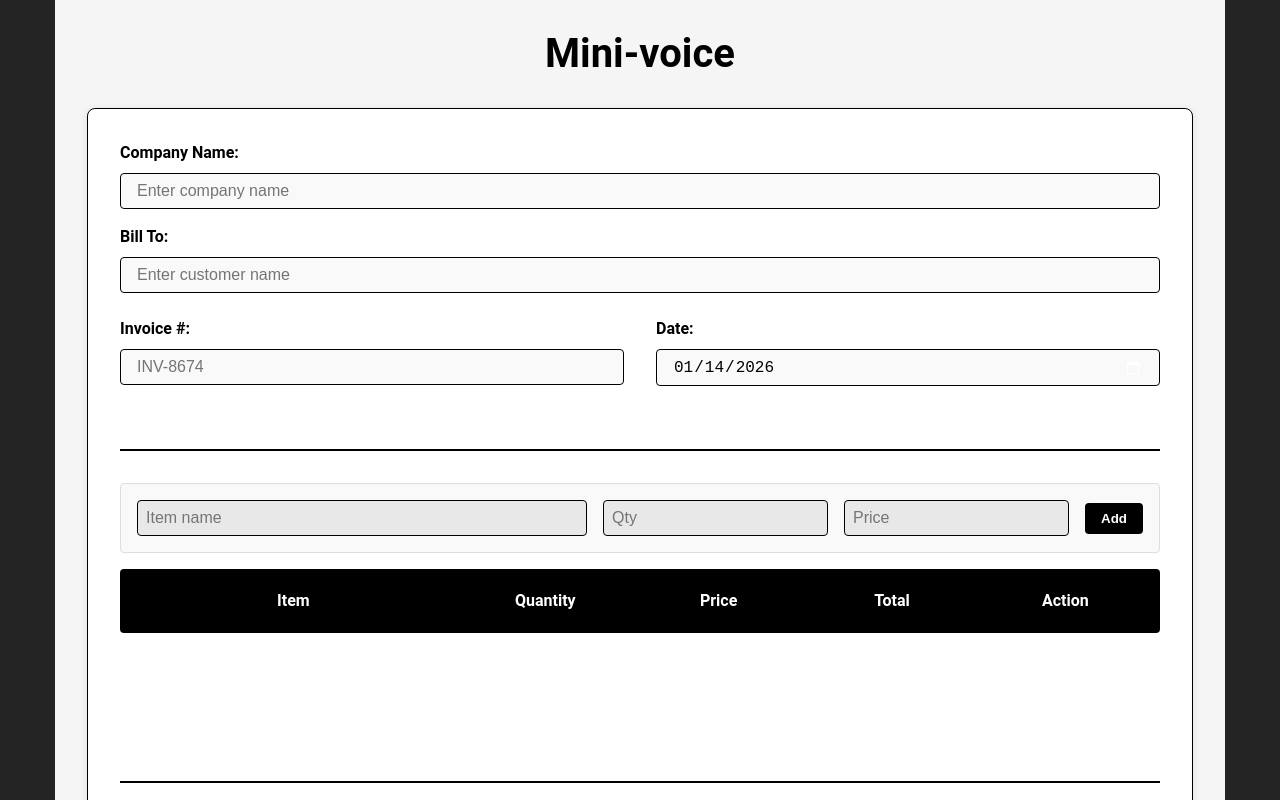
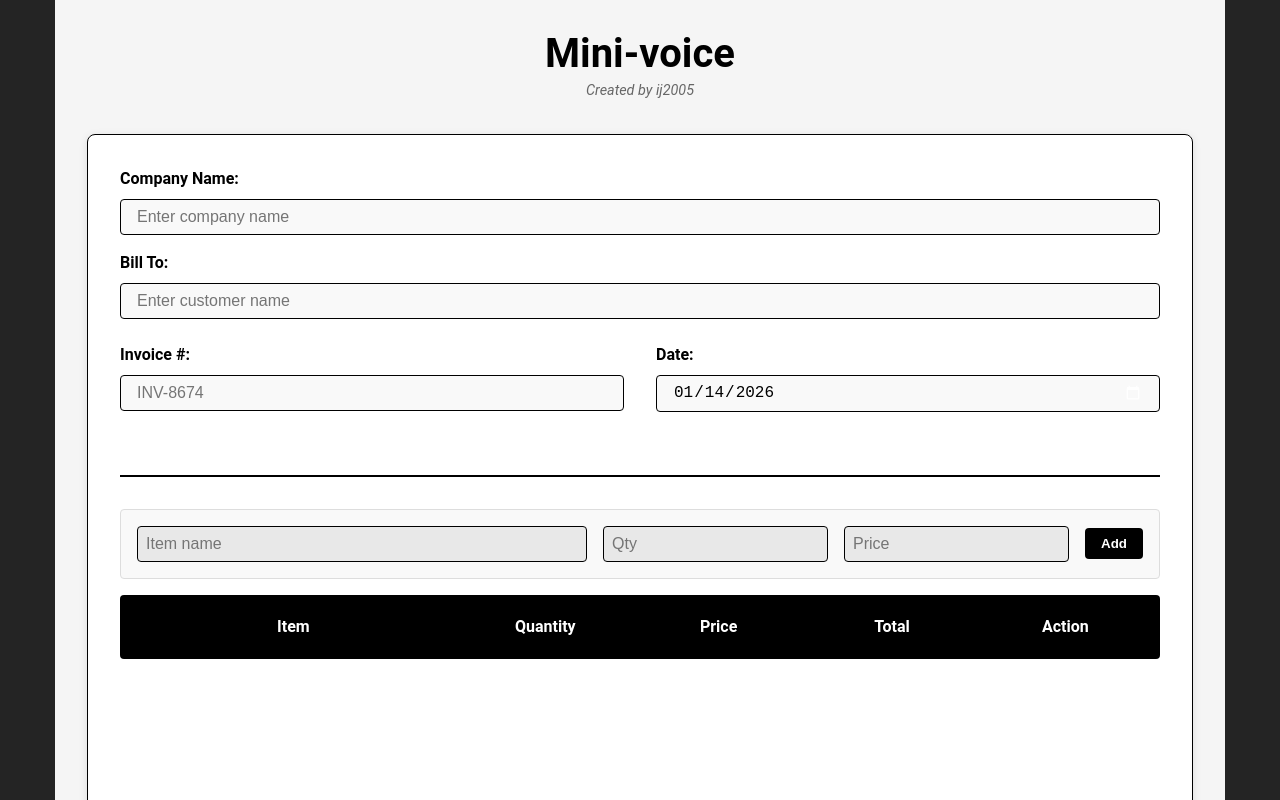
Before and after one commit to ij-2005/invoice-zystem, a React (Vite) app in the folder mini-voice/: page / in a window 1280 px wide. Shown: the top 800 px of the page. Built offline with nearby package versions, Linux system fonts and the light colour scheme.

Commit message:
added my name

```diff
--- a/mini-voice/index.html
+++ b/mini-voice/index.html
@@ -2,7 +2,6 @@
 <html lang="en">
   <head>
     <meta charset="UTF-8" />
-    <link rel="icon" type="image/svg+xml" href="/vite.svg" />
     <meta name="viewport" content="width=device-width, initial-scale=1.0" />
     <title>mini-voice</title>
   </head>
--- a/mini-voice/src/App.css
+++ b/mini-voice/src/App.css
@@ -15,6 +15,15 @@
   font-size: 2.5rem;
   color: #000;
   margin: 0;
+  margin-bottom: 0.25rem;
+}
+
+.credit {
+  font-size: 0.9rem;
+  color: #666;
+  font-style: italic;
+  margin: 0;
+  text-align: center;
 }
 
 /* Invoice Details Section */
--- a/mini-voice/src/App.jsx
+++ b/mini-voice/src/App.jsx
@@ -120,6 +120,7 @@ function App() {
     <>
       <div className="Title">
         <h1>Mini-voice</h1>
+        <p className="credit">Created by ij2005</p>
       </div>
 
       <div className="invoice-container">
```
